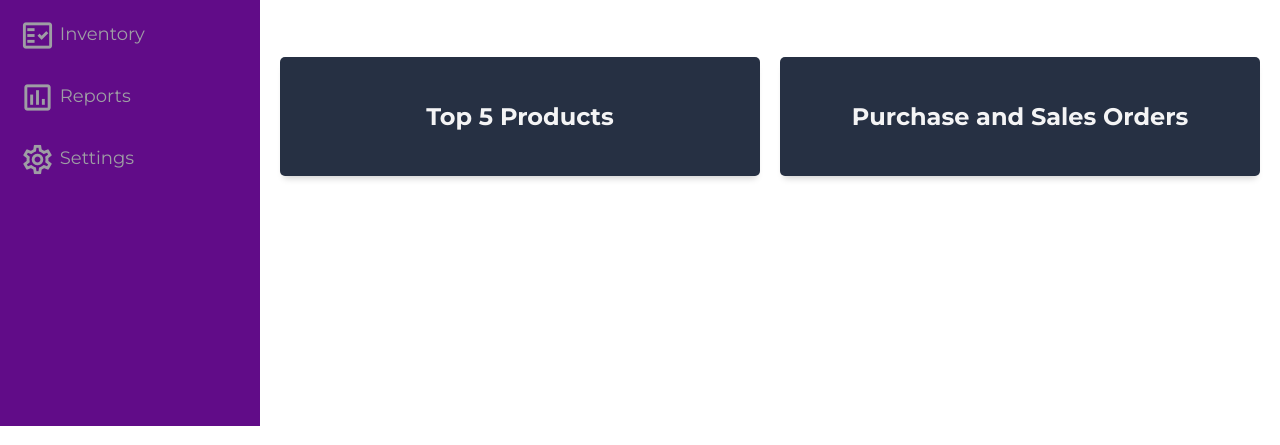
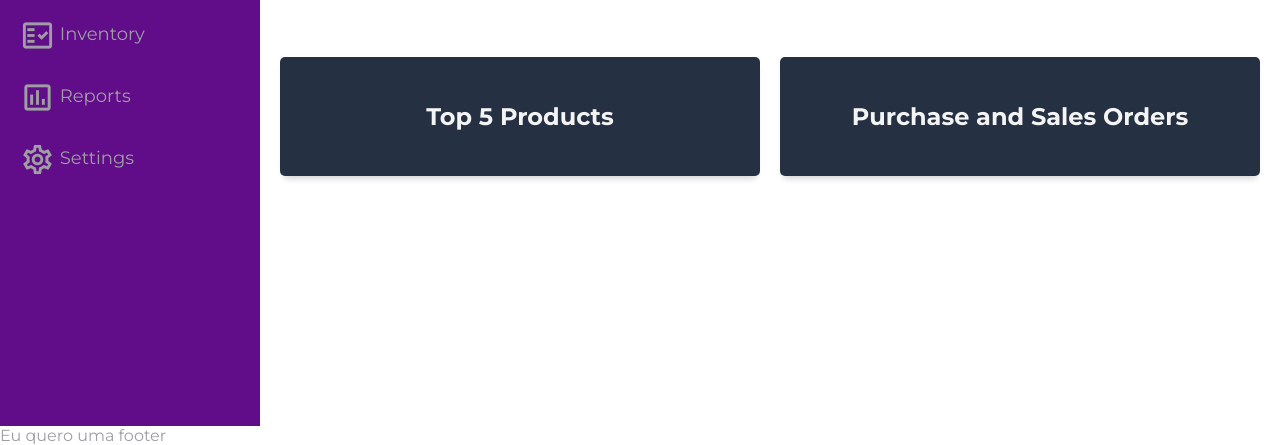
Before and after one commit to Tanottauro/Projeto-P2, a plain HTML site: page index.html in a window 1280 px wide. Shown: the part 374-819 px from the top of the page. Drawn offline with nearby package versions, Linux system fonts and the light colour scheme; a script that the page names is missing.

Commit message:
Update index.html
Adicionei uma footer na linha 273

```diff
--- a/index.html
+++ b/index.html
@@ -270,5 +270,6 @@
     <script src="https://cdnjs.cloudflare.com/ajax/libs/apexcharts/3.35.5/apexcharts.min.js"></script>
     <!-- Custom JS -->
     <script src="scripts.js"></script>
+    <footer>Eu quero uma footer</footer>
   </body>
 </html>
```
